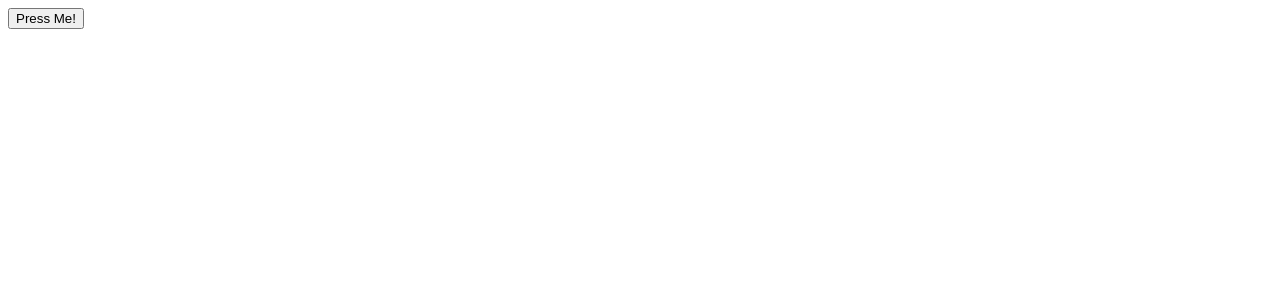
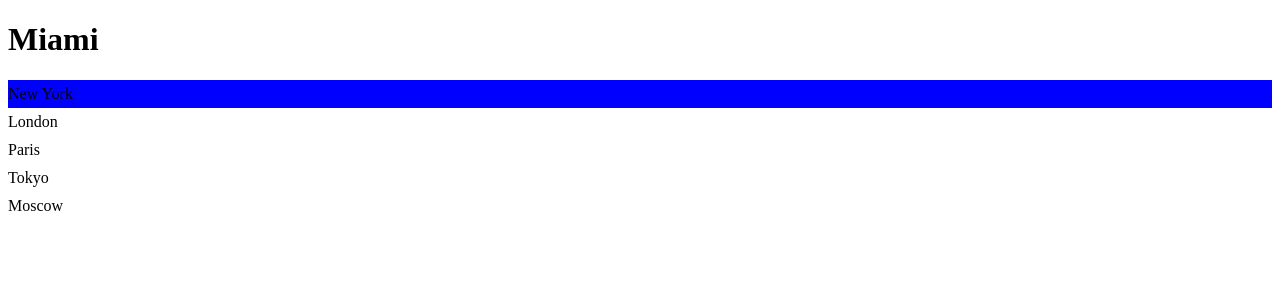
Before and after one commit to GrnPero/React-18-for-Beginners, a React (Vite) app: page / in a window 1280 px wide. Shown: the top 300 px of the page. Built offline with nearby package versions, Linux system fonts and the light colour scheme.

Commit message:
Stopped before 'Inline Styles'

```diff
--- a/package.json
+++ b/package.json
@@ -9,9 +9,11 @@
     "preview": "vite preview"
   },
   "dependencies": {
+    "@types/styled-components": "^5.1.26",
     "bootstrap": "^5.2.3",
     "react": "^18.2.0",
-    "react-dom": "^18.2.0"
+    "react-dom": "^18.2.0",
+    "styled-components": "^5.3.9"
   },
   "devDependencies": {
     "@types/react": "^18.0.28",
--- a/src/App.css
+++ b/src/App.css
@@ -0,0 +1,3 @@
+.list-group {
+    background: red;
+}
--- a/src/App.tsx
+++ b/src/App.tsx
@@ -1,25 +1,12 @@
-import Button from "./components/Button";
-import Alert from "./components/Alert";
-import { useState } from "react";
+import ListGroup from "./components/ListGroup";
+import "./App.css";
 
 function App() {
-  // Hook
-  const [showAlert, setShowAlert] = useState(false);
+  const items = ["New York", "London", "Paris", "Tokyo", "Moscow"];
 
   return (
     <div>
-      {showAlert && (
-        <Alert
-          onClose={() => {
-            setShowAlert(false);
-          }}
-        >
-          My Alert
-        </Alert>
-      )}
-      <Button color="primary" onClick={() => setShowAlert(true)}>
-        Press Me!
-      </Button>
+      <ListGroup heading="Miami" items={items} onSelectItem={() => {}} />
     </div>
   );
 }
--- /dev/null
+++ b/src/components/ListGroup/ListGroup.module.css
@@ -0,0 +1,8 @@
+.listGroup {
+    list-style: none;
+    padding: 0;
+}
+
+.container {
+    background: yellow;
+}
--- a/src/components/ListGroup/ListGroup.tsx
+++ b/src/components/ListGroup/ListGroup.tsx
@@ -1,5 +1,20 @@
 import { useState } from "react";
-import "./ListGroup.css";
+import styles from "./ListGroup.module.css";
+import styled from "styled-components";
+
+const List = styled.ul`
+  list-style: none;
+  padding: 0;
+`;
+
+interface ListItemProps {
+  active: boolean;
+}
+
+const ListItem = styled.li<ListItemProps>`
+  padding: 5px 0;
+  background: ${(props) => (props.active ? "blue" : "none")};
+`;
 
 interface Props {
   items: string[];
@@ -9,20 +24,16 @@ interface Props {
 
 function ListGroup({ items, heading, onSelectItem }: Props) {
   // Hook
-  const [selectedIndex, setSelectedIndex] = useState(-1);
+  const [selectedIndex, setSelectedIndex] = useState(0);
 
   return (
     <>
       <h1>{heading}</h1>
       {items.length === 0 && <p>No item Found</p>}
-      <ul className="list-group">
+      <List>
         {items.map((item, index) => (
-          <li
-            className={
-              selectedIndex === index
-                ? "list-group-item active"
-                : "list-group-item"
-            }
+          <ListItem
+            active={index === selectedIndex}
             key={item}
             onClick={() => {
               setSelectedIndex(index);
@@ -30,9 +41,9 @@ function ListGroup({ items, heading, onSelectItem }: Props) {
             }}
           >
             {item}
-          </li>
+          </ListItem>
         ))}
-      </ul>
+      </List>
     </>
   );
 }
--- /dev/null
+++ b/src/components/ListGroup/index.ts
@@ -0,0 +1,3 @@
+import ListGroup from "./ListGroup";
+
+export default ListGroup;
```
Also changed, not shown: src/components/ListGroup/ListGroup.css (deleted), 1 other file (tests, documents, lock files or other folders).
